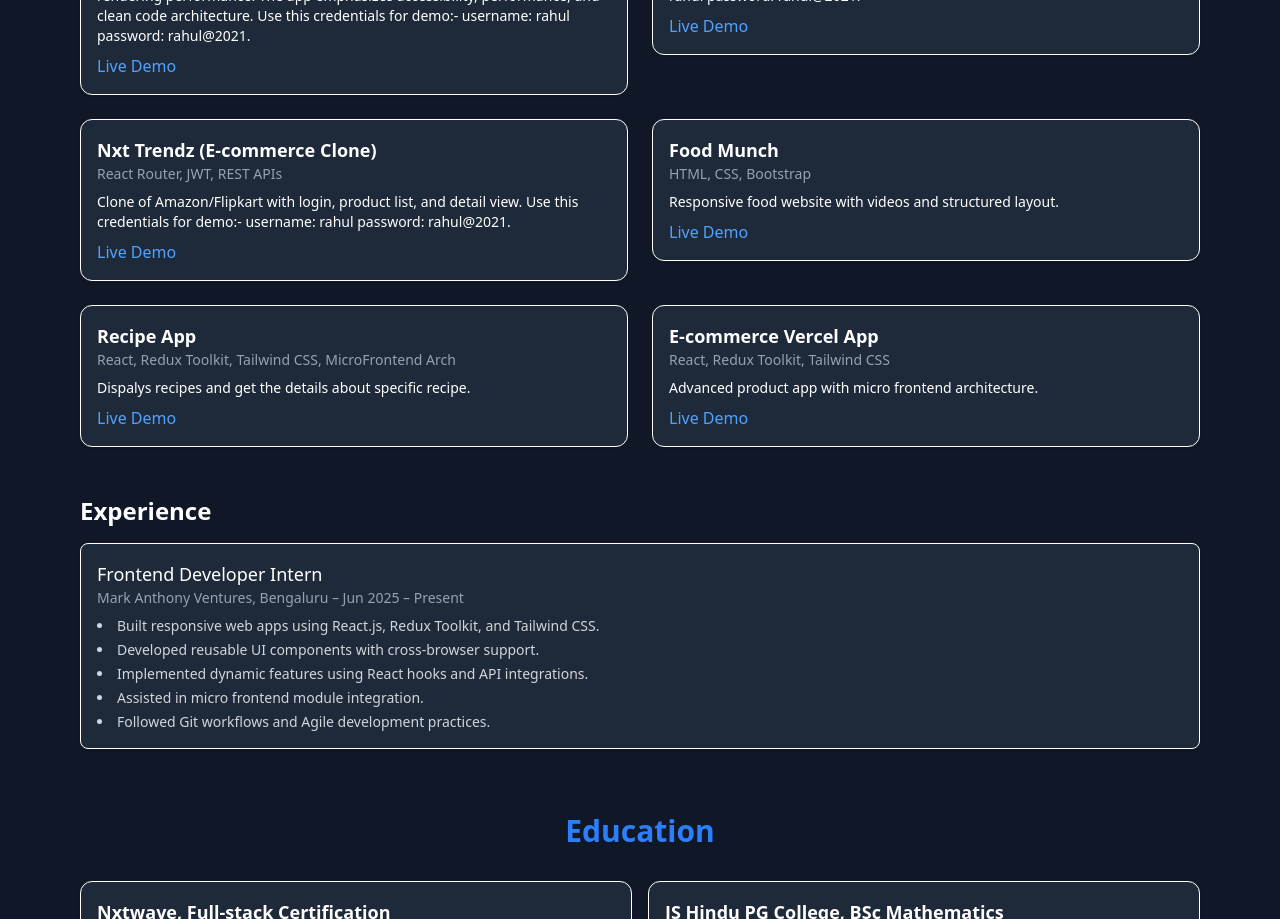
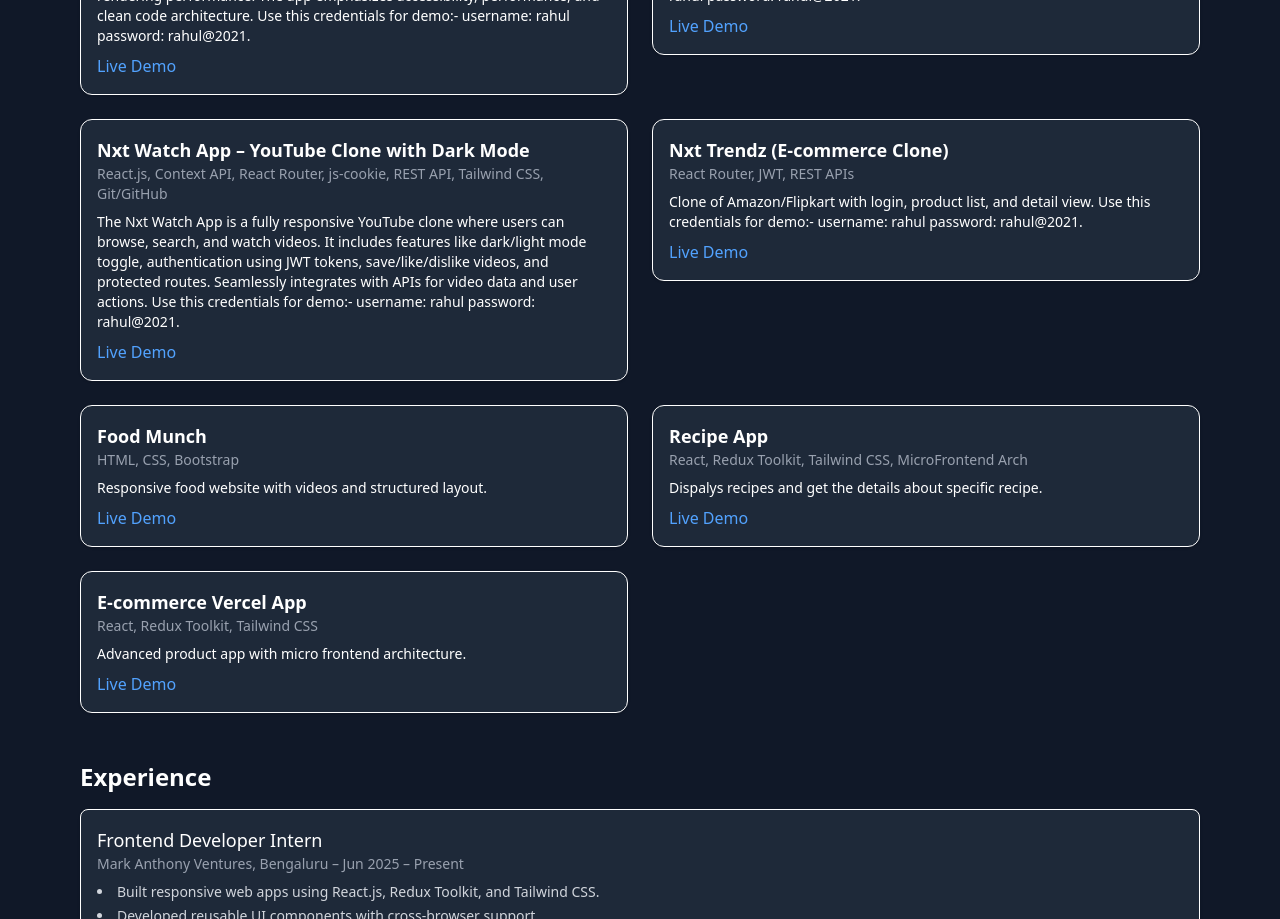
Before and after one commit to Shubham-168/shubham-portfolio, a React (Vite) app: page / in a window 1280 px wide. Shown: the part 1200-2119 px from the top of the page. Built offline with nearby package versions, Linux system fonts and the light colour scheme.

Commit message:
feat: add Nxt Watch App project details to the portfolio

```diff
--- a/src/data/projects.js
+++ b/src/data/projects.js
@@ -11,6 +11,13 @@ export const projects = [
     desc: "The Jobby App is a fully responsive job search platform that allows users to explore, search, and filter job listings in real-time. It integrates user authentication, dynamic filtering, and API-driven data fetching to deliver a smooth and interactive experience. \n\nUse this credentials for demo:- \nusername: rahul \npassword: rahul@2021.",
     live: "https://jobbyshubham.ccbp.tech",
   },
+  {
+    title: "Nxt Watch App – YouTube Clone with Dark Mode",
+    tech: "React.js, Context API, React Router, js-cookie, REST API, Tailwind CSS, Git/GitHub",
+    desc: "The Nxt Watch App is a fully responsive YouTube clone where users can browse, search, and watch videos. It includes features like dark/light mode toggle, authentication using JWT tokens, save/like/dislike videos, and protected routes. Seamlessly integrates with APIs for video data and user actions.\n\nUse this credentials for demo:- \nusername: rahul \npassword: rahul@2021.",
+    live: "https://shubhamwatchnxt.ccbp.tech"
+  },
+
   {
     title: "Nxt Trendz (E-commerce Clone)",
     tech: "React Router, JWT, REST APIs",
```
